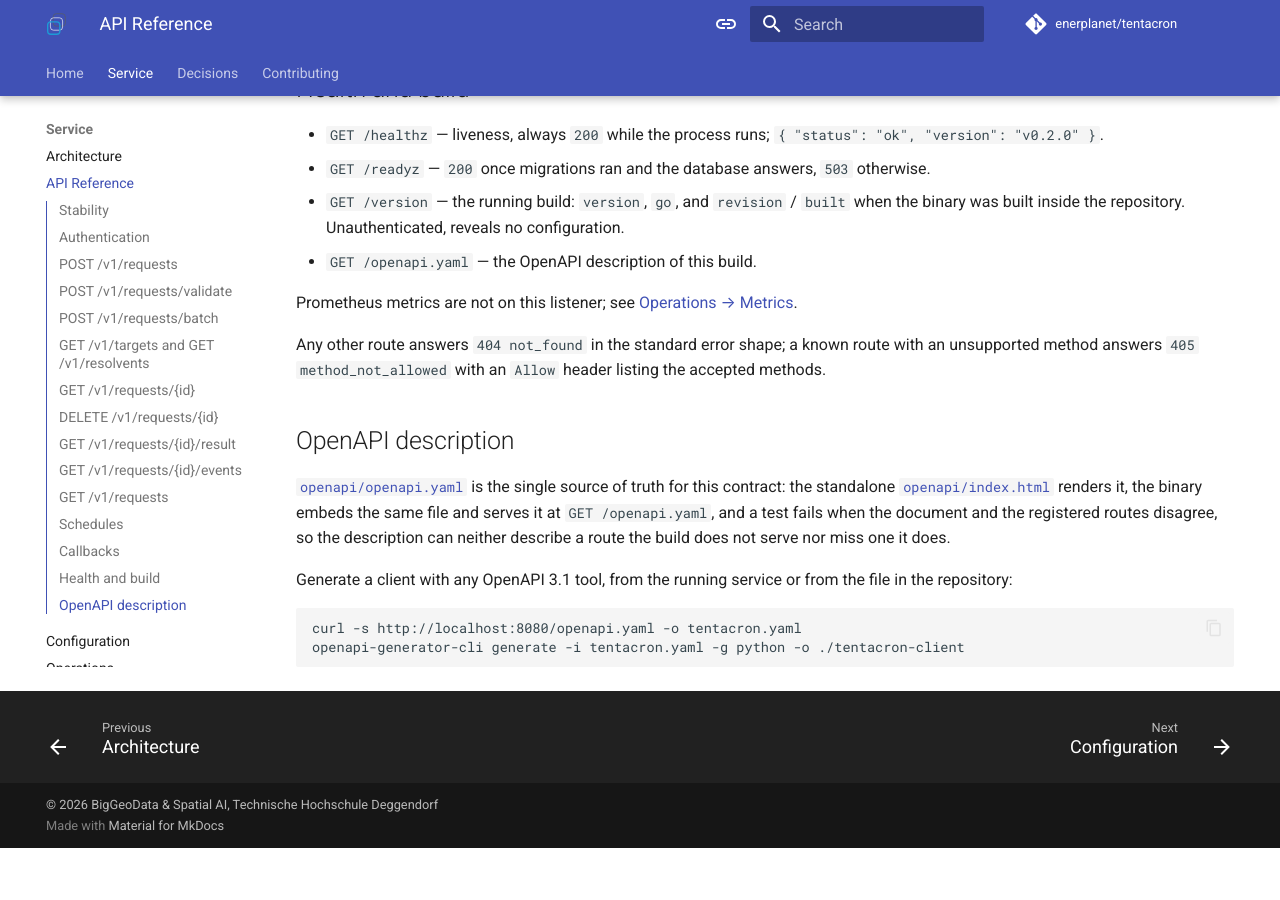
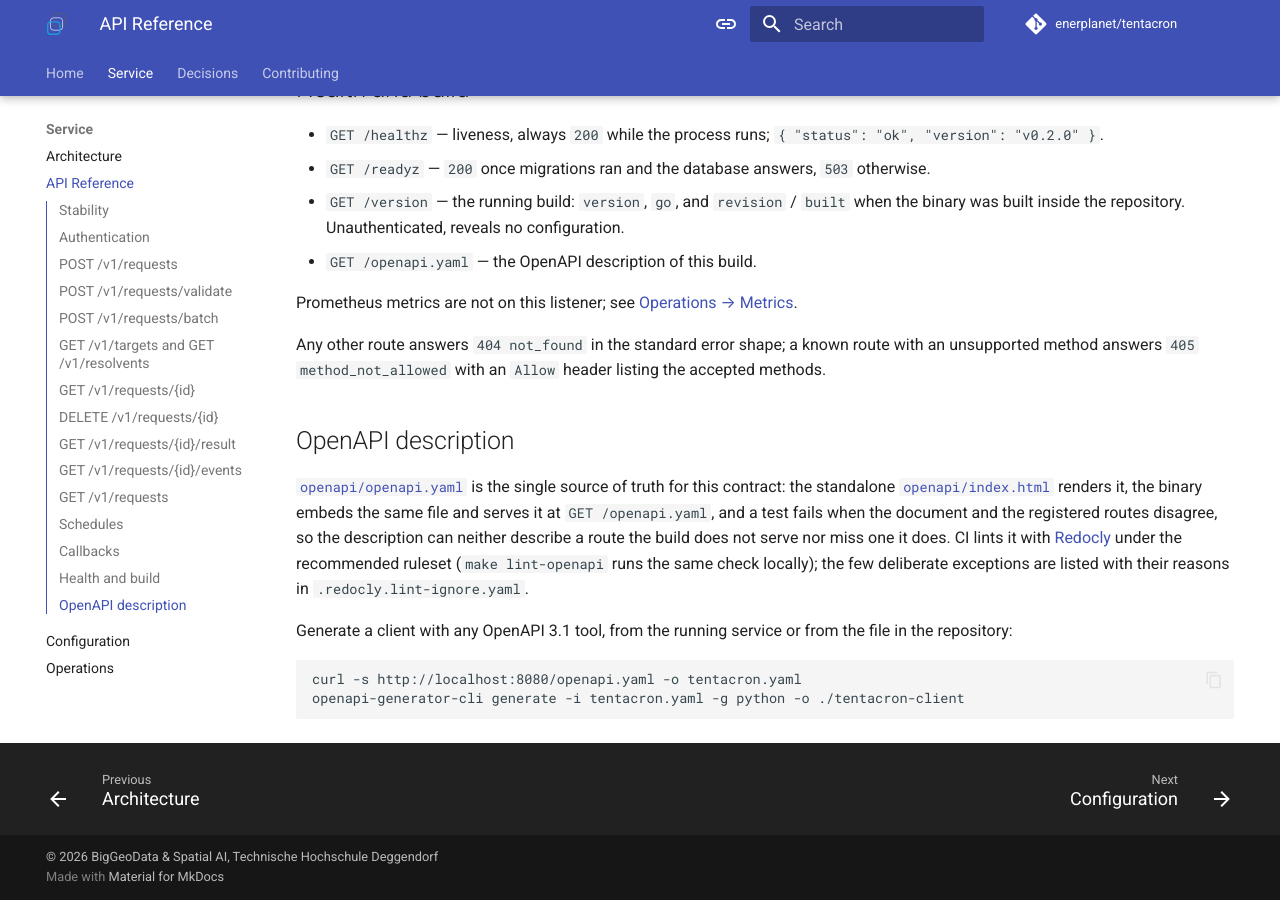
Before and after one commit to enerplanet/TentaCron, an MkDocs documentation site: the page built from docs/api.md, in a window 1280 px wide and 900 px high, scrolled down 8356 px. Built offline with MkDocs 1.6.1 and Material for MkDocs 9.7.7, drawn with Linux system fonts in a browser that asks for light colours; comment, search, counter and statistics services are not loaded; before the commit the page ends 9204 px from its top, so only the background shows below that.

Commit message:
ci: lint the OpenAPI description with Redocly
openapi-spec-validator only checked that the document was structurally
valid OpenAPI. buem-gateway and weather lint theirs with Redocly's
recommended ruleset, which also insists on descriptions, operation ids,
error responses and unused components; the spec job and the docs workflow
now run the same command, and make lint-openapi runs it locally. The
ruleset's remaining findings are decided rather than left as noise: the
webhook gets an operationId, and .redocly.lint-ignore.yaml records with
reasons the two deliberate exceptions — the local development server, and
the four unauthenticated system endpoints that take no input and therefore
have no client error to describe.

```diff
--- a/docs/api.md
+++ b/docs/api.md
@@ -428,6 +428,10 @@
 the same file and serves it at `GET /openapi.yaml`, and a test fails when
 the document and the registered routes disagree, so the description can
 neither describe a route the build does not serve nor miss one it does.
+CI lints it with [Redocly](https://redocly.com/docs/cli/) under the
+recommended ruleset (`make lint-openapi` runs the same check locally); the
+few deliberate exceptions are listed with their reasons in
+`.redocly.lint-ignore.yaml`.
 
 Generate a client with any OpenAPI 3.1 tool, from the running service or
 from the file in the repository:
--- a/docs/openapi/openapi.yaml
+++ b/docs/openapi/openapi.yaml
@@ -604,6 +604,7 @@
 webhooks:
   requestTerminal:
     post:
+      operationId: requestTerminal
       summary: Completion callback
       description: |
         Sent once to the request's `callback_url` when the request reaches
```
Also changed, not shown: .redocly.lint-ignore.yaml (added, +16 -0 lines), CHANGELOG.md (+8 -0 lines), CONTRIBUTING.md (+2 -1 lines), 3 other files.
